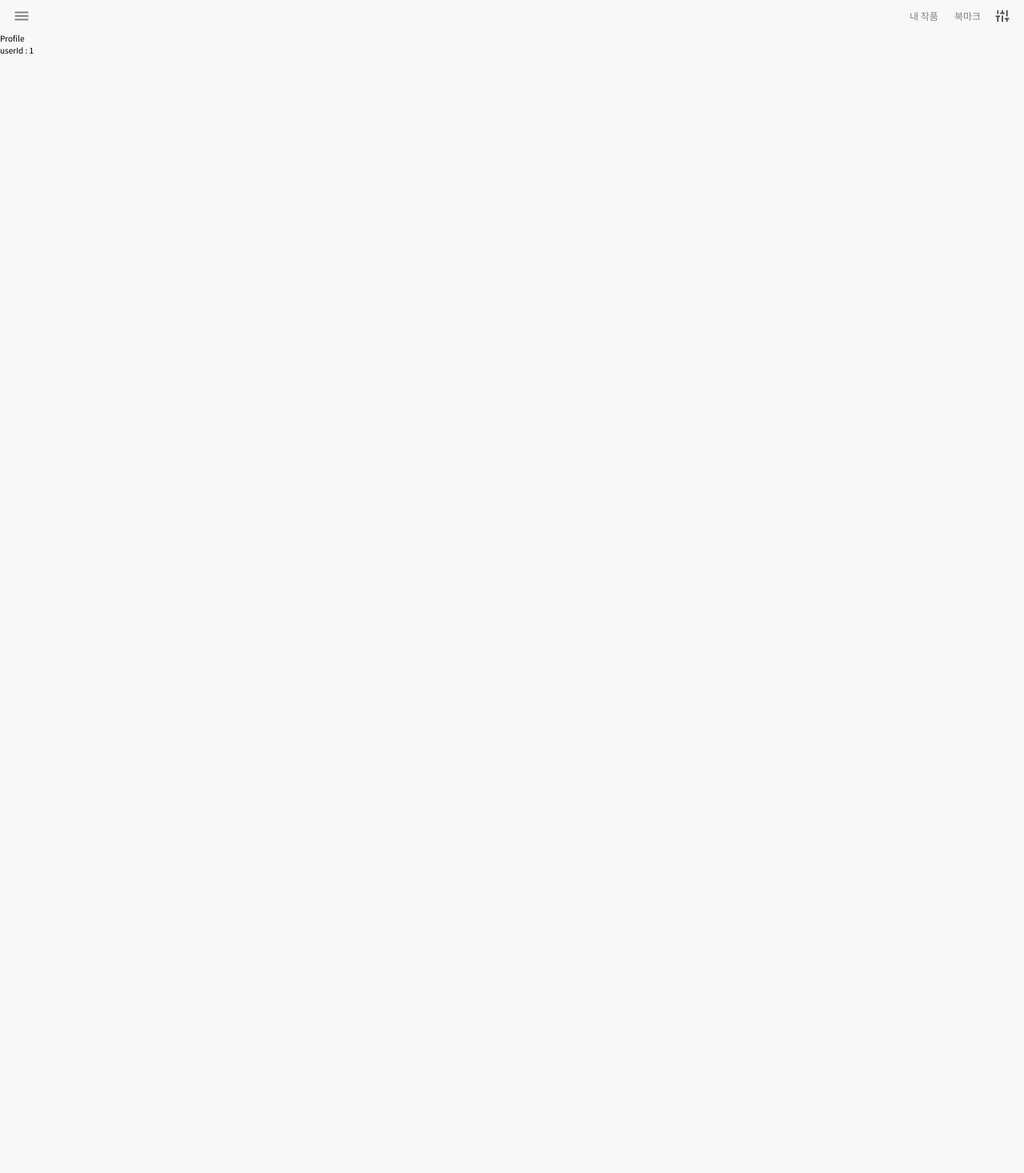
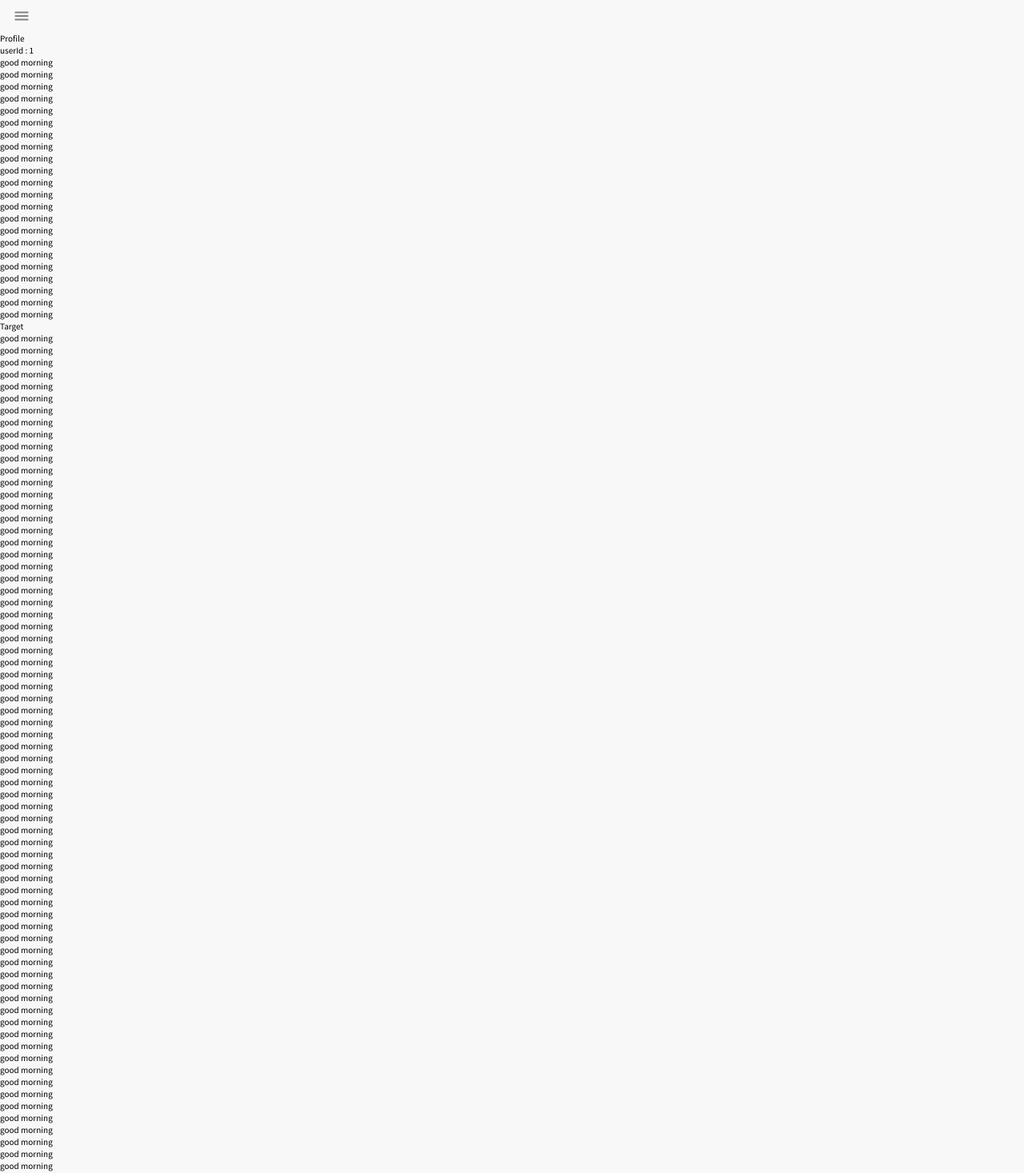
Before and after one commit to WordBlossom/WordSeed, a Next.js app in the folder front/: page /profile/1 in a window 1280 px wide. Shown: the top 1467 px of the page at 80% size. Before the commit the page ends 800 px from the top, so only its background shows below. Built offline with nearby package versions, Linux system fonts and the light colour scheme.

Commit message:
#29 Feat: 구현 - profile 페이지 navbar useInView 사용해서 navbar UI 동적으로 변경 - 내 작품, 북마크, 필터 아이콘 표시 유무

```diff
--- a/front/package.json
+++ b/front/package.json
@@ -15,6 +15,7 @@
     "next": "14.1.0",
     "react": "^18",
     "react-dom": "^18",
+    "react-intersection-observer": "^9.8.0",
     "sass": "^1.70.0",
     "zustand": "^4.5.0"
   },
--- a/front/src/app/layout.tsx
+++ b/front/src/app/layout.tsx
@@ -2,7 +2,7 @@ import type { Metadata } from "next";
 import type { Viewport } from "next";
 import { AppProvider } from "@/providers/app";
 import { fontClassName } from "@/styles/fonts";
-import Navbar from "@/components/Navbar/Navbar";
+import Navbar from "@/components/Navbar/navbar";
 import "@/styles/base/base.scss";
 
 // 표시 영역 속성 지정
--- a/front/src/app/profile/[user_id]/page.tsx
+++ b/front/src/app/profile/[user_id]/page.tsx
@@ -1,9 +1,133 @@
+"use client";
+
+import { useInView } from "react-intersection-observer";
+import useFilterButtonHiddenStateStore from "@/stores/profile-filter";
+
 export default function Profile({ params }: { params: { user_id: string } }) {
   const userId = params.user_id;
+  const { setIsFilterButtonHidden } = useFilterButtonHiddenStateStore();
+  const [ref] = useInView({
+    onChange: (inView) => {
+      setIsFilterButtonHidden(inView);
+    },
+    initialInView: true,
+  });
+
   return (
     <>
       <h1>Profile</h1>
       <h2>userId : {userId}</h2>
+      <div>good morning</div>
+      <div>good morning</div>
+      <div>good morning</div>
+      <div>good morning</div>
+      <div>good morning</div>
+      <div>good morning</div>
+      <div>good morning</div>
+      <div>good morning</div>
+      <div>good morning</div>
+      <div>good morning</div>
+      <div>good morning</div>
+      <div>good morning</div>
+      <div>good morning</div>
+      <div>good morning</div>
+      <div>good morning</div>
+      <div>good morning</div>
+      <div>good morning</div>
+      <div>good morning</div>
+      <div>good morning</div>
+      <div>good morning</div>
+      <div>good morning</div>
+      <div>good morning</div>
+      <div ref={ref}>Target</div>
+      <div>good morning</div>
+      <div>good morning</div>
+      <div>good morning</div>
+      <div>good morning</div>
+      <div>good morning</div>
+      <div>good morning</div>
+      <div>good morning</div>
+      <div>good morning</div>
+      <div>good morning</div>
+      <div>good morning</div>
+      <div>good morning</div>
+      <div>good morning</div>
+      <div>good morning</div>
+      <div>good morning</div>
+      <div>good morning</div>
+      <div>good morning</div>
+      <div>good morning</div>
+      <div>good morning</div>
+      <div>good morning</div>
+      <div>good morning</div>
+      <div>good morning</div>
+      <div>good morning</div>
+      <div>good morning</div>
+      <div>good morning</div>
+      <div>good morning</div>
+      <div>good morning</div>
+      <div>good morning</div>
+      <div>good morning</div>
+      <div>good morning</div>
+      <div>good morning</div>
+      <div>good morning</div>
+      <div>good morning</div>
+      <div>good morning</div>
+      <div>good morning</div>
+      <div>good morning</div>
+      <div>good morning</div>
+      <div>good morning</div>
+      <div>good morning</div>
+      <div>good morning</div>
+      <div>good morning</div>
+      <div>good morning</div>
+      <div>good morning</div>
+      <div>good morning</div>
+      <div>good morning</div>
+      <div>good morning</div>
+      <div>good morning</div>
+      <div>good morning</div>
+      <div>good morning</div>
+      <div>good morning</div>
+      <div>good morning</div>
+      <div>good morning</div>
+      <div>good morning</div>
+      <div>good morning</div>
+      <div>good morning</div>
+      <div>good morning</div>
+      <div>good morning</div>
+      <div>good morning</div>
+      <div>good morning</div>
+      <div>good morning</div>
+      <div>good morning</div>
+      <div>good morning</div>
+      <div>good morning</div>
+      <div>good morning</div>
+      <div>good morning</div>
+      <div>good morning</div>
+      <div>good morning</div>
+      <div>good morning</div>
+      <div>good morning</div>
+      <div>good morning</div>
+      <div>good morning</div>
+      <div>good morning</div>
+      <div>good morning</div>
+      <div>good morning</div>
+      <div>good morning</div>
+      <div>good morning</div>
+      <div>good morning</div>
+      <div>good morning</div>
+      <div>good morning</div>
+      <div>good morning</div>
+      <div>good morning</div>
+      <div>good morning</div>
+      <div>good morning</div>
+      <div>good morning</div>
+      <div>good morning</div>
+      <div>good morning</div>
+      <div>good morning</div>
+      <div>good morning</div>
+      <div>good morning</div>
     </>
   );
 }
--- a/front/src/components/Navbar/feedlist-navbar.tsx
+++ b/front/src/components/Navbar/feedlist-navbar.tsx
@@ -15,13 +15,11 @@ export default function FeedListNavbar() {
         <FilterButton isHidden={isHidden} setIsHidden={setIsHidden} />
         <CreateFeedButton />
       </div>
-      <div
-        className={`${styles["filter-container"]} ${
-          isHidden ? styles["hidden"] : ""
-        }`}
-      >
-        <Filter />
-      </div>
+      {!isHidden && (
+        <div className={styles["filter-container"]}>
+          <Filter />
+        </div>
+      )}
     </IncludeMenu>
   );
 }
--- a/front/src/components/Navbar/include-menu/include-menu.tsx
+++ b/front/src/components/Navbar/include-menu/include-menu.tsx
@@ -1,5 +1,3 @@
-"use client";
-
 import MenuButton from "@/components/Button/menu-button";
 import styles from "../navbar.module.scss";
 
--- a/front/src/components/Navbar/navbar.module.scss
+++ b/front/src/components/Navbar/navbar.module.scss
@@ -1,9 +1,12 @@
 .navbar {
   @include flex;
+  justify-content: space-between;
+  position: sticky;
+  top: 0;
   width: 100%;
   height: 4rem;
   padding: 1rem 1.5rem;
-  justify-content: space-between;
+  background-color: $white;
 }
 
 .right-icon-container {
@@ -12,19 +15,15 @@
 }
 
 .filter-container {
-  $wd: calc(100dvw - 3rem);
   position: absolute;
-  width: $wd;
+  width: 100%;
   top: 4rem;
-  left: calc($wd / 2);
+  left: calc(100% / 2);
   transform: translate(-50%, 0%);
-  margin: 0 1.5rem;
+  padding: 0 1.5rem;
   padding-bottom: 0.5rem;
   border-bottom: 0.1px $gray solid;
-
-  &.hidden {
-    visibility: hidden;
-  }
+  background-color: $white;
 }
 
 .date {
--- a/front/src/components/Navbar/profile-navbar.tsx
+++ b/front/src/components/Navbar/profile-navbar.tsx
@@ -1,24 +1,62 @@
 "use client";
 
+import { useState } from "react";
 import IncludeMenu from "./include-menu/include-menu";
-import BackButton from "../Button/back-button";
 import styles from "./navbar.module.scss";
 import Button from "../Button/Button";
 import FilterButton from "../Button/filter-button";
-
+import Filter from "../filter/filter";
+import useFilterButtonHiddenStateStore from "@/stores/profile-filter";
 type ProfileNavbarProps = {
   userId: string;
 };
 
 export default function ProfileNavbar({ userId }: ProfileNavbarProps) {
+  const { isFilterButtonHidden } = useFilterButtonHiddenStateStore();
+  const [isMyWorks, setIsMyworks] = useState(true);
+  const [isFilterHidden, setFilterIsHidden] = useState(true);
   // userId로 본인 여부 판단
+  // 본인이면 내 작품, 북마크 표시
+  // 본인 아니면 표시 안함
+
+  const handleClickMyWorks = () => {
+    if (isMyWorks) return;
+    setIsMyworks((prev) => !prev);
+    // 내 작품 호출
+    return;
+  };
+  const handleClickBookmark = () => {
+    if (!isMyWorks) return;
+    setIsMyworks((prev) => !prev);
+    // 북마크 호출
+    return;
+  };
+
   return (
     <IncludeMenu>
-      <div className={styles["right-icon-container"]}>
-        <Button content={"내 작품"} onClick={() => {}} />
-        <Button content={"북마크"} onClick={() => {}} />
-        <FilterButton />
-      </div>
+      {!isFilterButtonHidden && (
+        <div className={styles["right-icon-container"]}>
+          <Button
+            content={"내 작품"}
+            isActive={isMyWorks}
+            onClick={handleClickMyWorks}
+          />
+          <Button
+            content={"북마크"}
+            isActive={!isMyWorks}
+            onClick={handleClickBookmark}
+          />
+          <FilterButton
+            isHidden={isFilterHidden}
+            setIsHidden={setFilterIsHidden}
+          />
+          {!isFilterHidden && (
+            <div className={styles["filter-container"]}>
+              <Filter />
+            </div>
+          )}
+        </div>
+      )}
     </IncludeMenu>
   );
 }
--- a/front/src/components/filter/sort-switch.tsx
+++ b/front/src/components/filter/sort-switch.tsx
@@ -4,8 +4,6 @@ import useSearchFilterStateStore from "@/stores/search-filter";
 
 export default function SortSwitch() {
   const { isLatest, setIsActive } = useSearchFilterStateStore();
-  const a = useSearchFilterStateStore();
-  console.log(a);
   return (
     <div
       className={styles["switch-container"]}
--- /dev/null
+++ b/front/src/stores/profile-filter.ts
@@ -0,0 +1,24 @@
+import { create } from "zustand";
+
+type FilterButtonHiddenState = {
+  isFilterButtonHidden: boolean;
+};
+
+type FilterButtonHiddenStateStore = {
+  setIsFilterButtonHidden: (inView: boolean) => void;
+  clearFilterButtonHiddenState: () => void;
+};
+
+export const initialState: FilterButtonHiddenState = {
+  isFilterButtonHidden: true,
+};
+
+const useFilterButtonHiddenStateStore = create<
+  FilterButtonHiddenState & FilterButtonHiddenStateStore
+>((set) => ({
+  isFilterButtonHidden: true,
+  setIsFilterButtonHidden: (inView) => set({ isFilterButtonHidden: inView }),
+  clearFilterButtonHiddenState: () => set(initialState),
+}));
+
+export default useFilterButtonHiddenStateStore;
```
Also changed, not shown: 1 other file (tests, documents, lock files or other folders).
